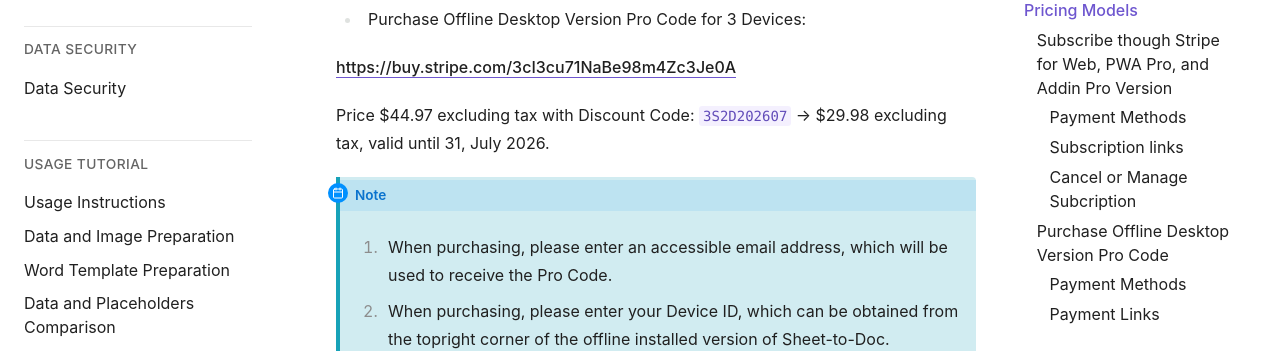
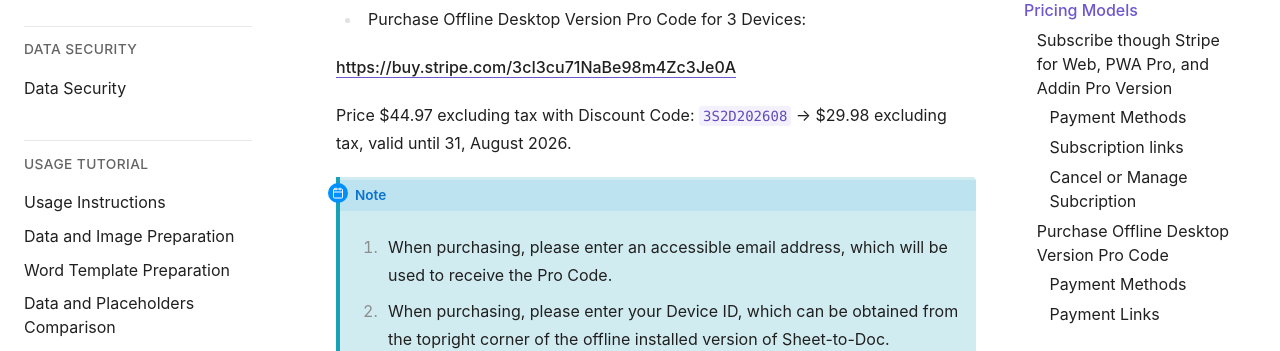
Before and after one commit to he-yang/sheet-to-doc, a Sphinx documentation site: the page built from source/Pricing.md, in a window 1280 px wide and 900 px high, scrolled down 2712 px. Shown: the part 155-506 px from the top of the window. Built offline with Sphinx 7.4.7, drawn with Linux system fonts in a browser that asks for light colours.

Commit message:
update pricing coupon code

```diff
--- a/source/Pricing.md
+++ b/source/Pricing.md
@@ -92,8 +92,7 @@ Price $14.99 excluding tax
 
 [https://buy.stripe.com/3cI3cu71NaBe98m4Zc3Je0A](https://buy.stripe.com/3cI3cu71NaBe98m4Zc3Je0A)
 
-Price $44.97 excluding tax with Discount Code: `3S2D202607` -> $29.98 excluding tax, valid until 31, July 2026.
-
+Price $44.97 excluding tax with Discount Code: `3S2D202608` -> $29.98 excluding tax, valid until 31, August 2026.
 
 
 
```
Also changed, not shown: README.md (+2 -0 lines).
